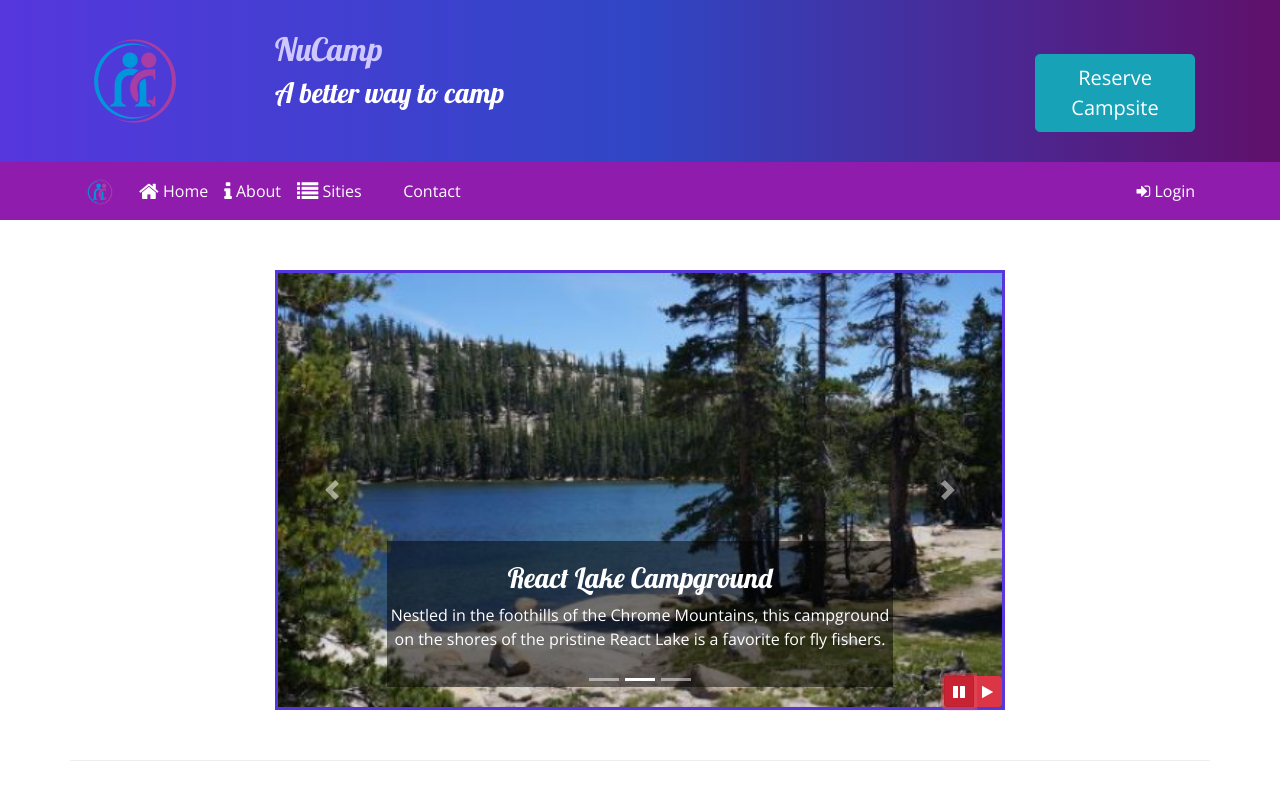
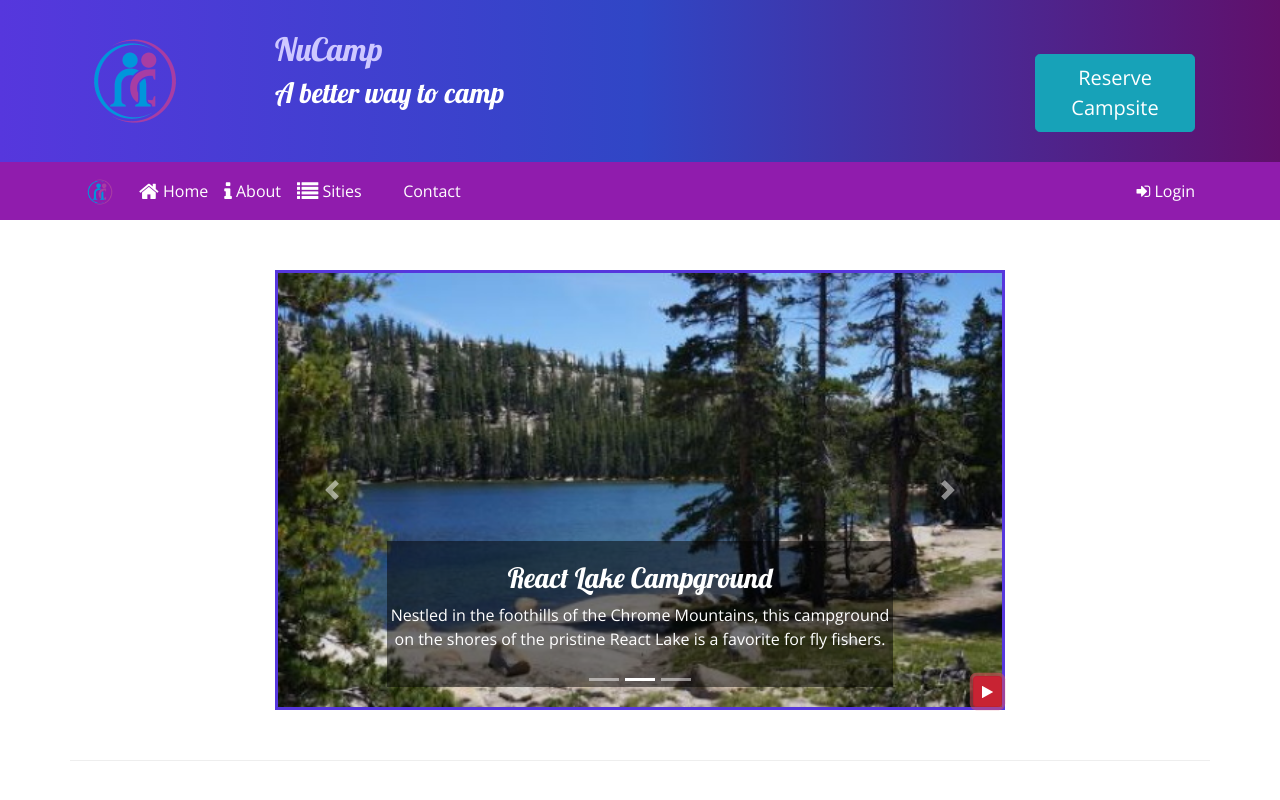
Before and after one commit to Saymo-pixel/git-test, a website: page index.html in a window 1280 px wide. Both pictures are taken after a click on the button 959 px from the left and 691 px from the top of the page. Shown: the top 800 px of the page. Drawn offline with nearby package versions, Linux system fonts and the light colour scheme; files that its build step writes are made by us from their sources; files whose address does not match are found by name.

Commit message:
Add files via upload

```diff
--- a/index.html
+++ b/index.html
@@ -238,15 +238,11 @@
                         <span class="sr-only">Next</span>
                     </a>
 
-                    <div class="btn-group" id="carouselButton">
-                        <button class="btn btn-danger btn-sm" id="carouselPause">
+                        <button class="btn btn-danger btn-sm" id="carouselButton">
                             <i class="fa fa-pause"></i>
                         </button>
-                        <button class="btn btn-danger btn-sm" id="carouselPause">
-                            <i class="fa fa-play"></i>
-                        </button>
 
-                    </div>
+
 
                 </div>
             </div>
@@ -343,16 +339,19 @@
     <script src="node_modules/popper.js/dist/umd/popper.min.js"></script>
     <script src="node_modules/bootstrap/dist/js/bootstrap.min.js"></script>
 
-
-
     <script>
-        $(function () {
-            $(".carousel").carousel({ interval: 2000 });
-            $("#carouselPause").click(function () {
-                $(".carousel").carousel("pause");
-            });
-            $("#carouselPlay").click(function () {
-                $(".carousel").carousel("cycle");
+        $(function() {
+            $(".carousel").carousel( { interval: 2000 } );
+            $("#carouselButton").click(function(){
+                if ($("#carouselButton").children("i").hasClass("fa-pause")) {
+                    $(".carousel").carousel("pause");
+                    $("#carouselButton").children("i").removeClass("fa-pause");
+                    $("#carouselButton").children("i").addClass("fa-play");
+                } else {
+                    $(".carousel").carousel("cycle");
+                    $("#carouselButton").children("i").removeClass("fa-play");
+                    $("#carouselButton").children("i").addClass("fa-pause");
+                }
             });
         });
 
@@ -361,6 +360,7 @@
         })
     </script>
 
+
 </body>
 
 </html>
```
